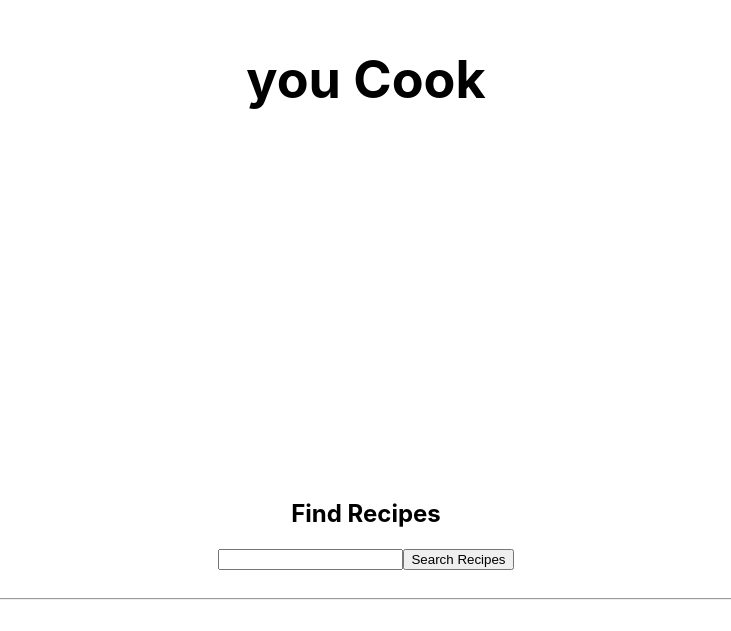
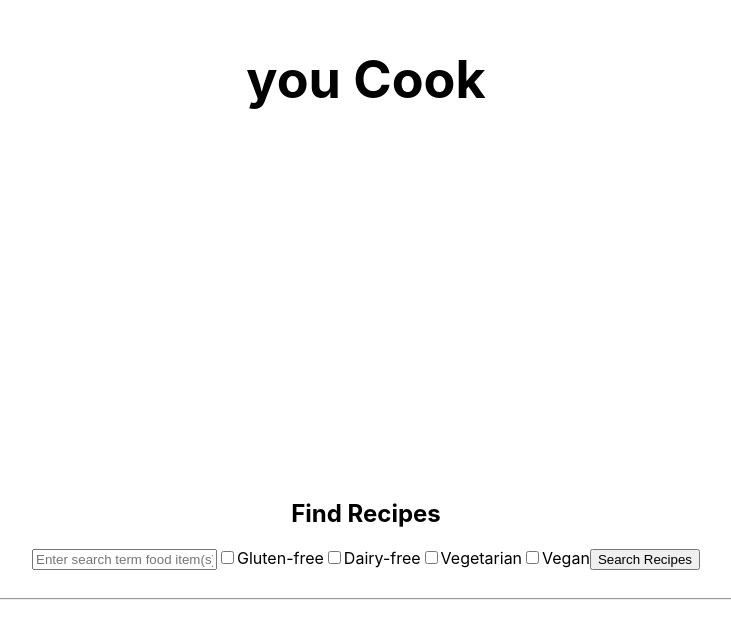
Before and after one commit to t0mday/you-cook, a React (Create React App) app: page / in a window 1280 px wide. Shown: the part 321-952 px from the top of the page, without its empty margins (274-1005 px from the left). Built offline with nearby package versions, Linux system fonts and the light colour scheme.

Commit message:
added dietary restrictions

```diff
--- a/src/components/search/Search.js
+++ b/src/components/search/Search.js
@@ -1,27 +1,44 @@
 import React from 'react';
 import { useSelector, useDispatch } from 'react-redux';
-import { setSearchTerm, clearSearchTerm, selectSearchTerm } from './searchSlice';
+import { setSearchTerm, clearSearchTerm, selectSearchTerm, addRestriction, removeRestriction, selectRestrictions } from './searchSlice';
 import { getRecipes } from '../searchResults/searchResultsSlice';
 
 const Search = () => {
 
   const dispatch = useDispatch();
   const searchTerm = useSelector(selectSearchTerm);
+  const restrictions = useSelector(selectRestrictions);
+  const gf = restrictions.includes('gluten-free');
+  const df = restrictions.includes('dairy-free');
+  const veggie = restrictions.includes('vegetarian');
+  const vegan = restrictions.includes('vegan');
 
-  const handleChange = (e) => {
-    dispatch(setSearchTerm(e.target.value));
+   const handleInput = ({target}) => {
+    dispatch(setSearchTerm(target.value));
   };
+
+  const handleCheck = ({target}) => {
+    target.checked ? dispatch(addRestriction(target.id)) : dispatch(removeRestriction(target.id));
+  }
 
   const handleSubmit = (e) => {
     e.preventDefault();
     const cleanedSearchTerm = searchTerm.replace(/[&]/g, " ").replace(/[^a-zA-Z ]/g, "");
-    dispatch(getRecipes(cleanedSearchTerm));
+    dispatch(getRecipes({cleanedSearchTerm, restrictions}));
     dispatch(clearSearchTerm());
   };
 
   return (
     <form onSubmit={handleSubmit} >
-      <input name="searchField" type="text" onChange={handleChange} value={searchTerm} required />
+      <input name="searchField" type="text" onChange={handleInput} value={searchTerm} placeholder='Enter search term food item(s)' required />
+      <input id="gluten-free" type="checkbox" checked={gf} onChange={handleCheck} />
+      <label htmlFor="gluten-free">Gluten-free</label>
+      <input id="dairy-free" type="checkbox" checked={df} onChange={handleCheck} />
+      <label htmlFor="dairy-free">Dairy-free</label>
+      <input id="vegetarian" type="checkbox" checked={veggie} onChange={handleCheck} />
+      <label htmlFor="vegetarian">Vegetarian</label>
+      <input id="vegan" type="checkbox" checked={vegan} onChange={handleCheck} />
+      <label htmlFor="vegan">Vegan</label>
       <button type="submit" >Search Recipes</button>
     </form>
   );
--- a/src/components/search/searchSlice.js
+++ b/src/components/search/searchSlice.js
@@ -3,7 +3,8 @@ import { createSlice } from "@reduxjs/toolkit";
 export const searchSlice = createSlice({
   name: 'search',
   initialState: {
-    searchTerm: ''
+    searchTerm: '',
+    restrictions: []
   },
   reducers: {
     setSearchTerm: (state, action) => {
@@ -11,12 +12,19 @@ export const searchSlice = createSlice({
     },
     clearSearchTerm: (state, action) => {
       state.searchTerm = '';
+    },
+    addRestriction: (state, action) => {
+      state.restrictions.push(action.payload);
+    },
+    removeRestriction: (state, action) => {
+      state.restrictions = state.restrictions.filter(restriction => restriction !== action.payload);
     }
   }
 });
 
-export const { setSearchTerm, clearSearchTerm } = searchSlice.actions;
+export const { setSearchTerm, clearSearchTerm, addRestriction, removeRestriction } = searchSlice.actions;
 
 export const selectSearchTerm = (state) => state.search.searchTerm;
+export const selectRestrictions = (state) => state.search.restrictions;
 
 export default searchSlice.reducer;
--- a/src/components/searchResults/searchResultsSlice.js
+++ b/src/components/searchResults/searchResultsSlice.js
@@ -4,8 +4,8 @@ import { fetchRecipes, strip } from '../../utilities/fetchRecipes';
 
 export const getRecipes = createAsyncThunk(
   'searchResults/getRecipes',
-  async (searchTerm) => {
-    const response = await fetchRecipes(searchTerm);
+  async ({cleanedSearchTerm, restrictions}) => {
+    const response = await fetchRecipes(cleanedSearchTerm, restrictions);
     const recipes = await response.json();
     const stripped = strip(recipes);
     return stripped;
--- a/src/utilities/fetchRecipes.js
+++ b/src/utilities/fetchRecipes.js
@@ -1,8 +1,11 @@
-export const fetchRecipes = async (searchTerm) => {
+
+export const fetchRecipes = async (searchTerm, restrictions) => {
     const endpoint = 'https://api.edamam.com/api/recipes/v2';
     const appId = '42b8711c';
     const appKey = '0d2bd2389564a86b6295767e677d725d';
-    const url = endpoint + '?type=public&q=' + searchTerm + '&app_id=' + appId + '&app_key=' + appKey;
+    let restrictionsString = '';
+    restrictions.forEach(restriction => restrictionsString += `&health=${restriction}`);
+    const url = endpoint + '?type=public&q=' + searchTerm + '&app_id=' + appId + '&app_key=' + appKey + restrictionsString;
     const response = await fetch(url);
     return response;
 }
```
